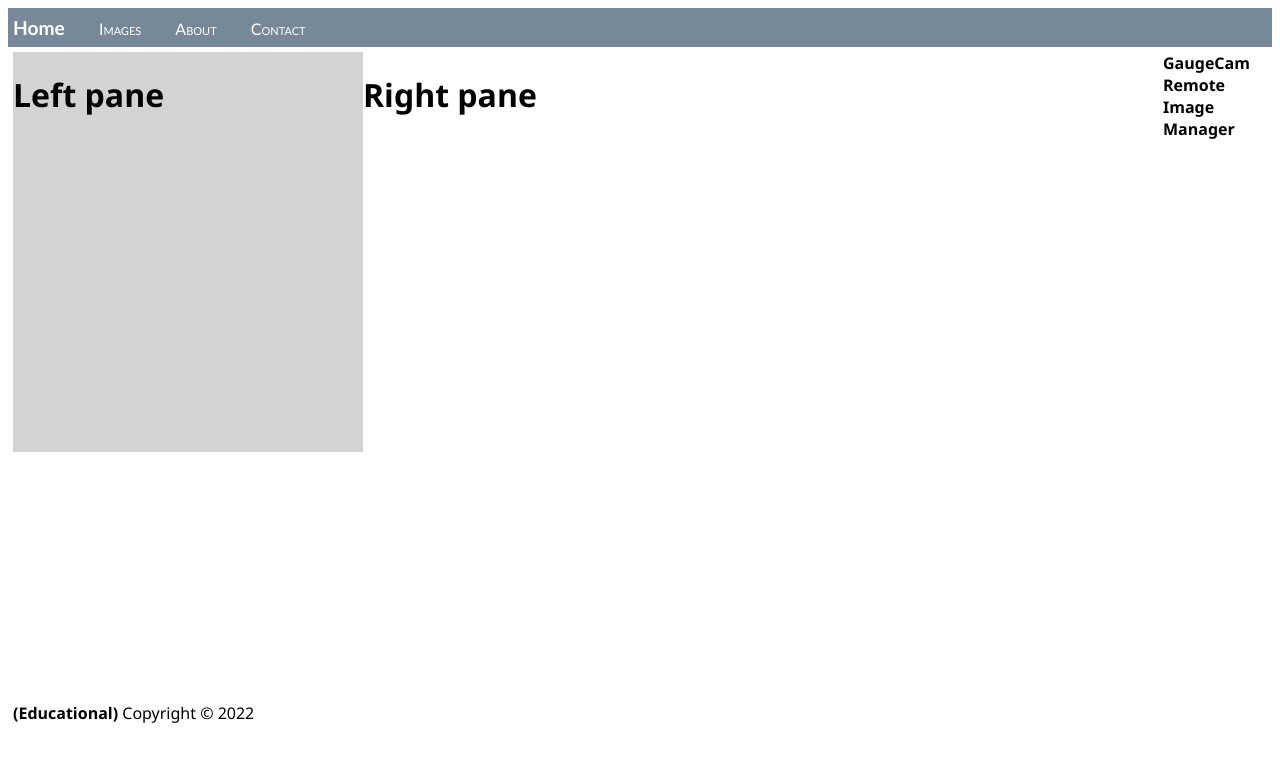
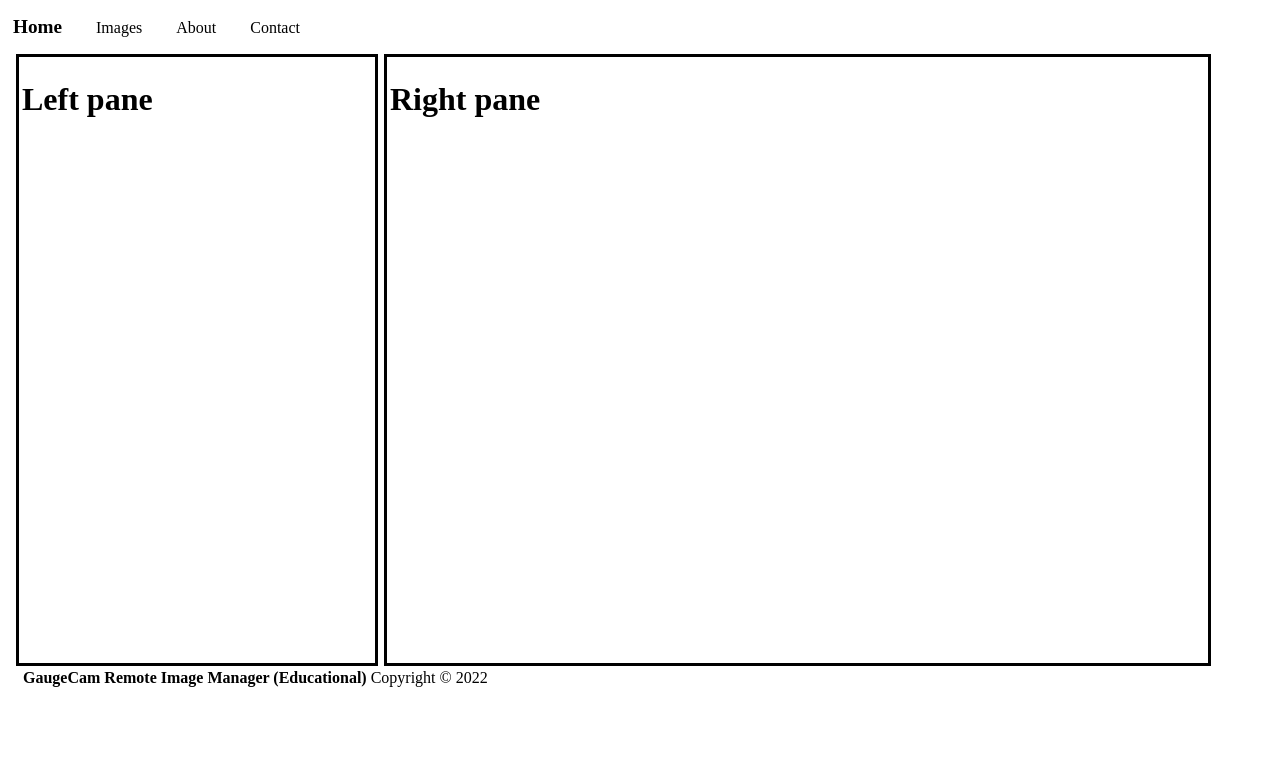
Before and after one commit to gaugecam-dev/GRIME2, a Flask app: page /images/ in a window 1280 px wide. Shown: the top 762 px of the page. Run offline with Flask 2, Linux system fonts and the light colour scheme.

Commit message:
Working on html/css layout

```diff
--- a/grime2_flask/static/site.css
+++ b/grime2_flask/static/site.css
@@ -4,10 +4,7 @@
 }
 
 .navbar {
-    background-color: lightslategray;
     font-size: 1em;
-    font-family: 'Trebuchet MS', 'Lucida Sans Unicode', 'Lucida Grande', 'Lucida Sans', Arial, sans-serif;
-    color: white;
     padding: 8px 5px 8px 5px;
 }
 
@@ -22,13 +19,11 @@
 }
 
 .navbar-item {
-    font-variant: small-caps;
     margin-left: 30px;
 }
 
 .body-content {
     padding: 5px;
-    font-family:'Segoe UI', Tahoma, Geneva, Verdana, sans-serif;
 }
 
 body{
@@ -42,22 +37,26 @@ body{
 }
 
 .leftpane{
-    background-color: lightgray;
     width: 25%;
     min-width: 350px;
-    height: available;
-    min-height: 400px;
+    min-height: 600px;
     float: left;
-    border-width: 5;
-    border-color: black;
+    padding: 3px;
+    margin: 3px;
+    border: 3px solid black;
 }
 
 .rightpane{
-   background-color: white;
-   width: 50%;
+   width: 65%;
    min-width: 800px;
-   height: available;
-   min-height: 650px;
+   min-height: 600px;
    float: left;
-   border-collapse: collapse;
+   padding: 3px;
+   margin: 3px;
+   border: 3px solid black;
 }
+.header, .footer {
+    padding: 15px;
+    width: 85%;
+    height: 5%
+  }
--- a/grime2_flask/templates/layout.html
+++ b/grime2_flask/templates/layout.html
@@ -17,9 +17,9 @@
         <div class="body-content">
             {% block content %}
             {% endblock %}
-            <footer>
-                <strong>GaugeCam Remote Image Manager (Educational)</strong> Copyright © 2022
-            </footer>
         </div>
-    </body>
+        <div class="footer">
+            <strong>GaugeCam Remote Image Manager (Educational)</strong> Copyright © 2022
+        </div>
+</body>
 </html>
```
